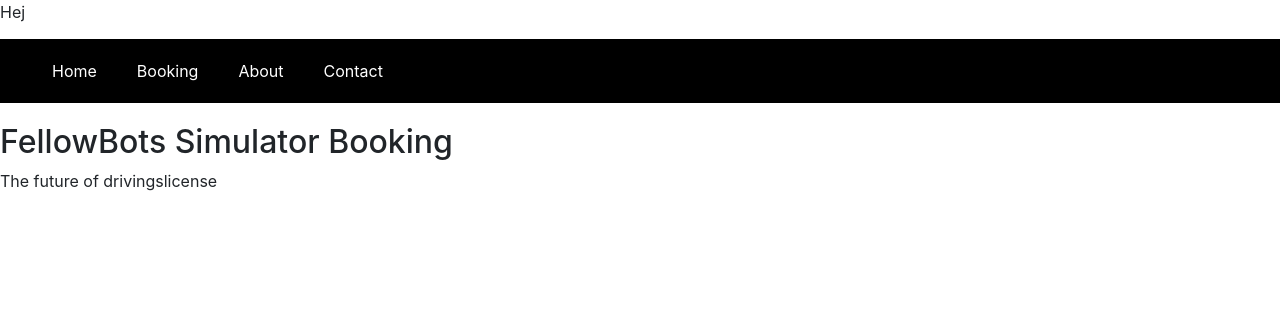
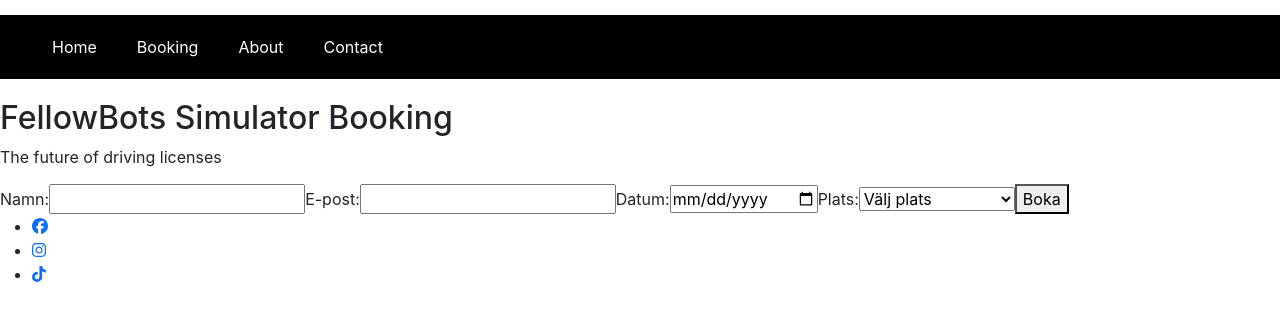
Before and after one commit to steffaniess/BookingFrontend, a React (Create React App) app in the folder bookingfrontend/: page /booking in a window 1280 px wide. Shown: the top 320 px of the page. Built offline with nearby package versions, Linux system fonts and the light colour scheme.

Commit message:
add some tasks

```diff
--- a/bookingfrontend/package.json
+++ b/bookingfrontend/package.json
@@ -3,9 +3,14 @@
   "version": "0.1.0",
   "private": true,
   "dependencies": {
+    "@fortawesome/fontawesome-svg-core": "^6.5.2",
+    "@fortawesome/free-brands-svg-icons": "^6.5.2",
+    "@fortawesome/free-solid-svg-icons": "^6.5.2",
+    "@fortawesome/react-fontawesome": "^0.2.0",
     "@testing-library/jest-dom": "^5.17.0",
     "@testing-library/react": "^13.4.0",
     "@testing-library/user-event": "^13.5.0",
+    "axios": "^1.6.8",
     "react": "^18.2.0",
     "react-dom": "^18.2.0",
     "react-router-dom": "^6.23.0",
--- a/bookingfrontend/public/index.html
+++ b/bookingfrontend/public/index.html
@@ -11,7 +11,7 @@
     <title>Simulator Booking</title>
   </head>
   <body>
-    <p>Hej</p>
+    <p></p>
     <noscript>You need to enable JavaScript to run this app.</noscript>
     <div id="root"></div>
   </body>
--- a/bookingfrontend/src/App.js
+++ b/bookingfrontend/src/App.js
@@ -1,11 +1,12 @@
 import './App.css';
 import Navigation from './components/navigation/Navigation';
 import Routing from './components/partials/Routing';
-
+import Footer from './components/navigation/footer/Footer';
 function App() {
   return (<>
 <Navigation />
 <Routing />
+<Footer/>
 </>
   );
 }
--- /dev/null
+++ b/bookingfrontend/src/components/navigation/footer/Footer.jsx
@@ -0,0 +1,31 @@
+import React from 'react';
+import { FontAwesomeIcon } from '@fortawesome/react-fontawesome';
+import { faFacebook, faInstagram } from '@fortawesome/free-brands-svg-icons';
+import { faTiktok } from '@fortawesome/free-brands-svg-icons/faTiktok';
+
+const Footer = () => {
+    return (
+        <footer>
+            <ul>
+                <li>
+                    <a href="https://www.facebook.com/profile.php?id=61558005699964">
+                        <FontAwesomeIcon icon={faFacebook} />
+                    </a>
+                </li>
+
+                <li>
+                    <a href="https://emea01.safelinks.protection.outlook.com/?url=https%3A%2F%2Fwww.instagram.com%2Ffellowbt_simulator%3Figsh%3DNzZ2aDc0OWF2b3Bq%26utm_source%3Dqr&data=05%7C02%7C%7C20db49e820294bb9a76408dc686af45a%7C84df9e7fe9f640afb435aaaaaaaaaaaa%7C1%7C0%7C638500055767727140%7CUnknown%7CTWFpbGZsb3d8eyJWIjoiMC4wLjAwMDAiLCJQIjoiV2luMzIiLCJBTiI6Ik1haWwiLCJXVCI6Mn0%3D%7C0%7C%7C%7C&sdata=MX1ClNi4khJlfVQHgjd%2FZAgwA0sZHLT9YnmmKFeaKwk%3D&reserved=0">
+                        <FontAwesomeIcon icon={faInstagram} />
+                    </a>
+                </li>
+                <li>
+                    <a href="https://www.tiktok.com/@fellowbot_simulator">
+                        <FontAwesomeIcon icon={faTiktok} />
+                    </a>
+                </li>
+            </ul>
+        </footer>
+    );
+};
+
+export default Footer;
--- a/bookingfrontend/src/components/views/booking/Booking.jsx
+++ b/bookingfrontend/src/components/views/booking/Booking.jsx
@@ -1,13 +1,47 @@
-import React from 'react';
+import React, { useState } from 'react';
+import BookingForm from './BookingForm';
 
 const Booking = () => {
-    return(
+    // State för att hålla formulärdata
+    const [bookingData, setBookingData] = useState({
+        name: '',
+        email: '',
+        date: '',
+        location: ''
+    });
+
+    // Funktion för att hantera ändringar i formuläret
+    const handleInputChange = (e) => {
+        const { name, value } = e.target;
+        setBookingData({ ...bookingData, [name]: value });
+    };
+
+    // Funktion för att hantera bokningsknappens klickhändelse
+    const handleBookingSubmit = (e) => {
+        e.preventDefault();
+        // Här kan du skicka bokningsdata till backend och hantera resultatet
+        console.log('Bokningsdata:', bookingData);
+        // Återställ formuläret efter att bokningen är skickad
+        setBookingData({
+            name: '',
+            email: '',
+            date: '',
+            location: ''
+        });
+    };
+
+    return (
         <div>
             <h2>FellowBots Simulator Booking</h2>
-            <p>The future of drivingslicense</p>
+            <p>The future of driving licenses</p>
+            {/* Bokningsformulär */}
+            <BookingForm
+                bookingData={bookingData}
+                onInputChange={handleInputChange}
+                onBookingSubmit={handleBookingSubmit}
+            />
         </div>
-
     );
-}
+};
 
 export default Booking;
--- /dev/null
+++ b/bookingfrontend/src/components/views/booking/BookingForm.jsx
@@ -0,0 +1,50 @@
+import React from 'react';
+
+const BookingForm = ({ bookingData, onInputChange, onBookingSubmit }) => {
+    return (
+        <form onSubmit={onBookingSubmit}>
+            <label htmlFor="name">Namn:</label>
+            <input
+                type="text"
+                id="name"
+                name="name"
+                value={bookingData.name}
+                onChange={onInputChange}
+                required
+            />
+            <label htmlFor="email">E-post:</label>
+            <input
+                type="email"
+                id="email"
+                name="email"
+                value={bookingData.email}
+                onChange={onInputChange}
+                required
+            />
+            <label htmlFor="date">Datum:</label>
+            <input
+                type="date"
+                id="date"
+                name="date"
+                value={bookingData.date}
+                onChange={onInputChange}
+                required
+            />
+            <label htmlFor="location">Plats:</label>
+            <select
+                id="location"
+                name="location"
+                value={bookingData.location}
+                onChange={onInputChange}
+                required
+            >
+                <option value="">Välj plats</option>
+                <option value="Solna Trafikskola">Solna Trafikskola</option>
+                <option value="Vinsta Trafikskola">Vinsta Trafikskola</option>
+            </select>
+            <button type="submit">Boka</button>
+        </form>
+    );
+};
+
+export default BookingForm;
--- a/bookingfrontend/src/components/views/contact/Contact.jsx
+++ b/bookingfrontend/src/components/views/contact/Contact.jsx
@@ -1,5 +1,6 @@
 import React, { useState } from 'react';
 import './Contact.css';
+import axios from 'axios'; // Importera axios för att göra HTTP-förfrågningar
 
 const Contact = () => {
   const [email, setEmail] = useState('');
@@ -13,16 +14,24 @@ const Contact = () => {
     setMessage(e.target.value);
   };
 
-  const handleSubmit = (e) => {
+  const handleSubmit = async (e) => {
     e.preventDefault();
 
-    //logik för att skicka e-posten/hantera meddelandet läggs in här
-    console.log('E-post:', email);
-    console.log('Meddelande:', message);
+    try {
+      // Skicka e-postdata till backend genom en HTTP POST-förfrågan
+      const response = await axios.post('http://localhost:5000/api/email/send', {
+        email,
+        message
+      });
 
-    //återställ formuläret
-    setEmail('');
-    setMessage('');
+      console.log(response.data); // Skriver ut svaret från servern i konsolen
+
+      // Återställ formuläret efter att e-posten skickats
+      setEmail('');
+      setMessage('');
+    } catch (error) {
+      console.error('Ett fel uppstod:', error);
+    }
   };
 
   return (
```
Also changed, not shown: bookingfrontend/src/components/navigation/footer/Footer.css (added), 1 other file (tests, documents, lock files or other folders).
